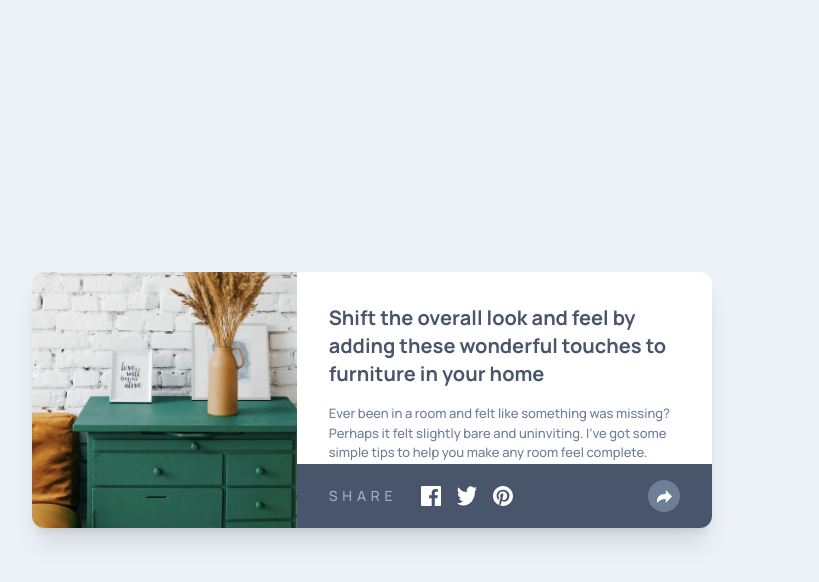
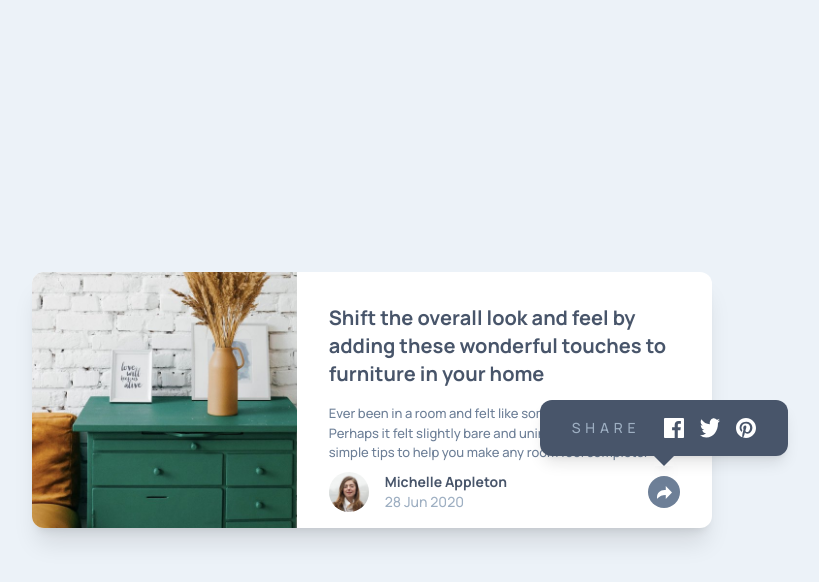
Before and after one commit to palmeiroerick/article-preview-component, a Next.js app: page / in a window 1280 px wide. Both pictures are taken after a click on the button 932 px from the left and 492 px from the top of the page. Shown: the top 582 px of the page, without its empty margins (268-1087 px from the left). Built offline with nearby package versions, Linux system fonts and the light colour scheme.

Commit message:
style: add desktop styles to author component

```diff
--- a/app/page.tsx
+++ b/app/page.tsx
@@ -6,7 +6,7 @@ import ShareProvider from "@/context/ShareContext";
 
 export default function Home() {
   return (
-    <main className="w-80 overflow-hidden rounded-xl bg-white shadow-xl lg:flex lg:h-64 lg:w-[680px]">
+    <main className="w-80 rounded-xl bg-white shadow-xl lg:flex lg:h-64 lg:w-[680px]">
       <Drawers />
       <section className="flex flex-col gap-6 lg:gap-0 lg:justify-between">
         <div className="flex flex-col gap-4 p-8 pb-0">
--- a/components/Author.tsx
+++ b/components/Author.tsx
@@ -4,17 +4,24 @@ import Image from "next/image";
 import { useContext } from "react";
 
 type IconShareProps = {
+  onClick: () => void;
   shareState: boolean;
+  className?: string;
 };
 
-function IconShare({ shareState }: IconShareProps) {
+function IconShare({ onClick, shareState, className }: IconShareProps) {
   return (
+    <button
+      onClick={onClick}
+      className={`${shareState ? "bg-desaturatedDarkBlue" : "bg-lightGrayishBlue"} ${className} flex h-8 w-8 items-center justify-center rounded-full outline-none`}
+    >
       <svg xmlns="http://www.w3.org/2000/svg" width="15" height="13">
         <path
           fill={shareState ? "#ffffff" : "#6E8098"}
           d="M15 6.495L8.766.014V3.88H7.441C3.33 3.88 0 7.039 0 10.936v2.049l.589-.612C2.59 10.294 5.422 9.11 8.39 9.11h.375v3.867L15 6.495z"
         />
       </svg>
+    </button>
   );
 }
 
@@ -22,9 +29,30 @@ export default function Author() {
   const { shareState, useChangeShareState } = useContext(ShareContext);
 
   return (
-    <>
+    <div>
+      <div className="flex items-center justify-between px-8 pb-4">
+        <div className="flex items-center gap-4">
+          <Image
+            className="h-10 w-10 rounded-full"
+            src="/avatar-michelle.jpg"
+            alt="michelle photo"
+            width={40}
+            height={40}
+          />
+          <div>
+            <h2 className="text-sm font-bold text-veryDarkGrayishBlue">
+              Michelle Appleton
+            </h2>
+            <h3 className="text-sm font-medium text-grayishBlue">
+              28 Jun 2020
+            </h3>
+          </div>
+        </div>
+        <IconShare onClick={useChangeShareState} shareState={shareState} />
+      </div>
       {shareState ? (
-        <div className="flex justify-between bg-veryDarkGrayishBlue px-8 py-4">
+        <div className="relative bottom-14 -mb-14 lg:bottom-32 lg:left-[243px] lg:-mb-[66px] lg:flex lg:w-max lg:flex-col lg:items-center">
+          <div className="flex justify-between bg-veryDarkGrayishBlue px-8 py-3 lg:rounded-xl lg:py-[18px] lg:shadow-lg">
             <div className="flex items-center gap-6">
               <h2 className="text-sm font-medium uppercase tracking-[0.3rem] text-grayishBlue">
                 Share
@@ -50,40 +78,15 @@ export default function Author() {
                 />
               </div>
             </div>
-          <button
+            <IconShare
               onClick={useChangeShareState}
-            className="flex h-8 w-8 items-center justify-center rounded-full bg-desaturatedDarkBlue outline-none"
-          >
-            <IconShare shareState={shareState} />
-          </button>
+              shareState={shareState}
+              className="lg:hidden"
+            />
           </div>
-      ) : (
-        <div className="flex items-center justify-between px-8 pb-4">
-          <div className="flex items-center gap-4">
-            <Image
-              className="h-10 w-10 rounded-full"
-              src="/avatar-michelle.jpg"
-              alt="michelle photo"
-              width={40}
-              height={40}
-            />
-            <div>
-              <h2 className="text-sm font-bold text-veryDarkGrayishBlue">
-                Michelle Appleton
-              </h2>
-              <h3 className="text-sm font-medium text-grayishBlue">
-                28 Jun 2020
-              </h3>
+          <div className="hidden h-0 w-0 border-l-[10px] border-r-[10px] border-t-[10px] border-solid border-[#48556a_transparent_transparent_transparent] lg:block lg:shadow-lg" />
         </div>
+      ) : null}
     </div>
-          <button
-            onClick={useChangeShareState}
-            className="flex h-8 w-8 items-center justify-center rounded-full bg-lightGrayishBlue outline-none"
-          >
-            <IconShare shareState={shareState} />
-          </button>
-        </div>
-      )}
-    </>
   );
 }
--- a/components/Drawers.tsx
+++ b/components/Drawers.tsx
@@ -2,7 +2,7 @@ import Image from "next/image";
 
 export default function Drawers() {
   return (
-    <div className="h-52 w-full overflow-hidden lg:h-full">
+    <div className="h-52 w-full overflow-hidden rounded-s-xl lg:h-full">
       <div className="h-64 w-80">
         <Image src="/drawers.jpg" alt="drawers" width={320} height={256} />
       </div>
```
Lines whose indentation alone changed are shown as unchanged.
